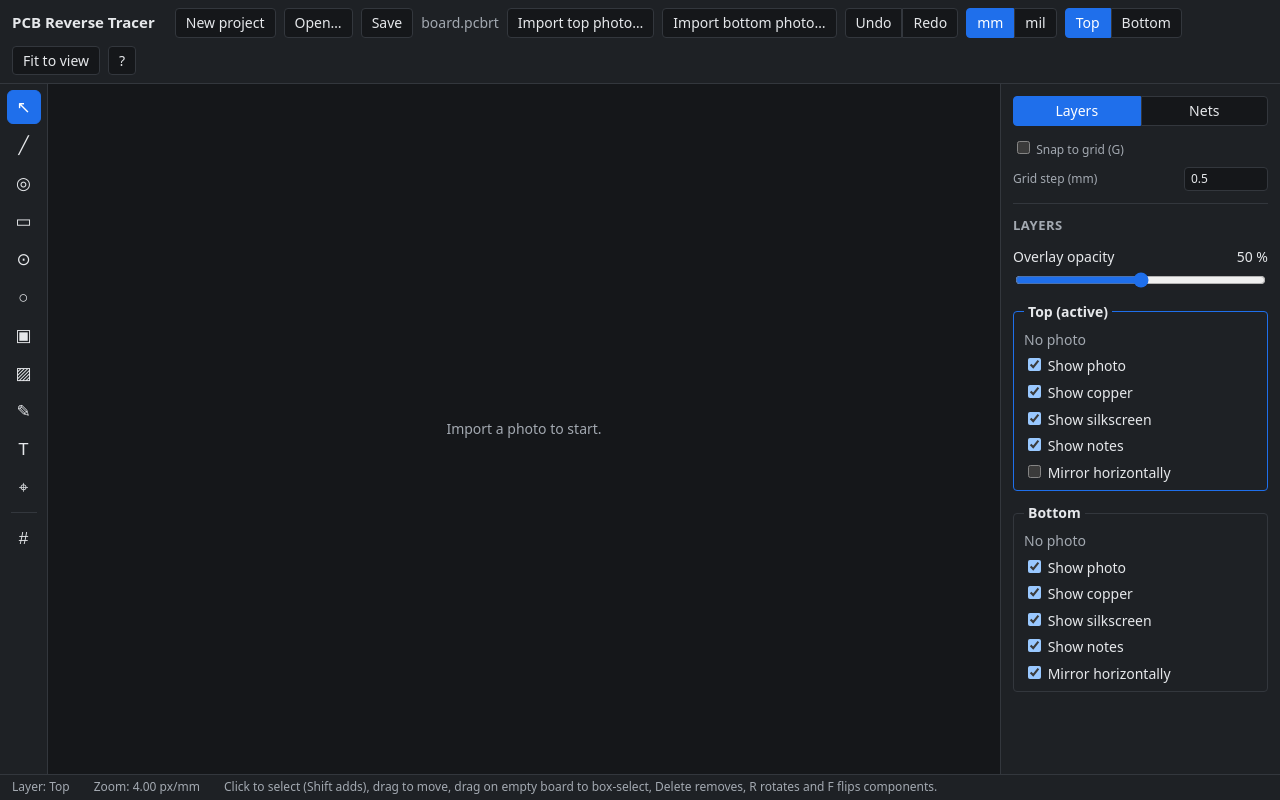
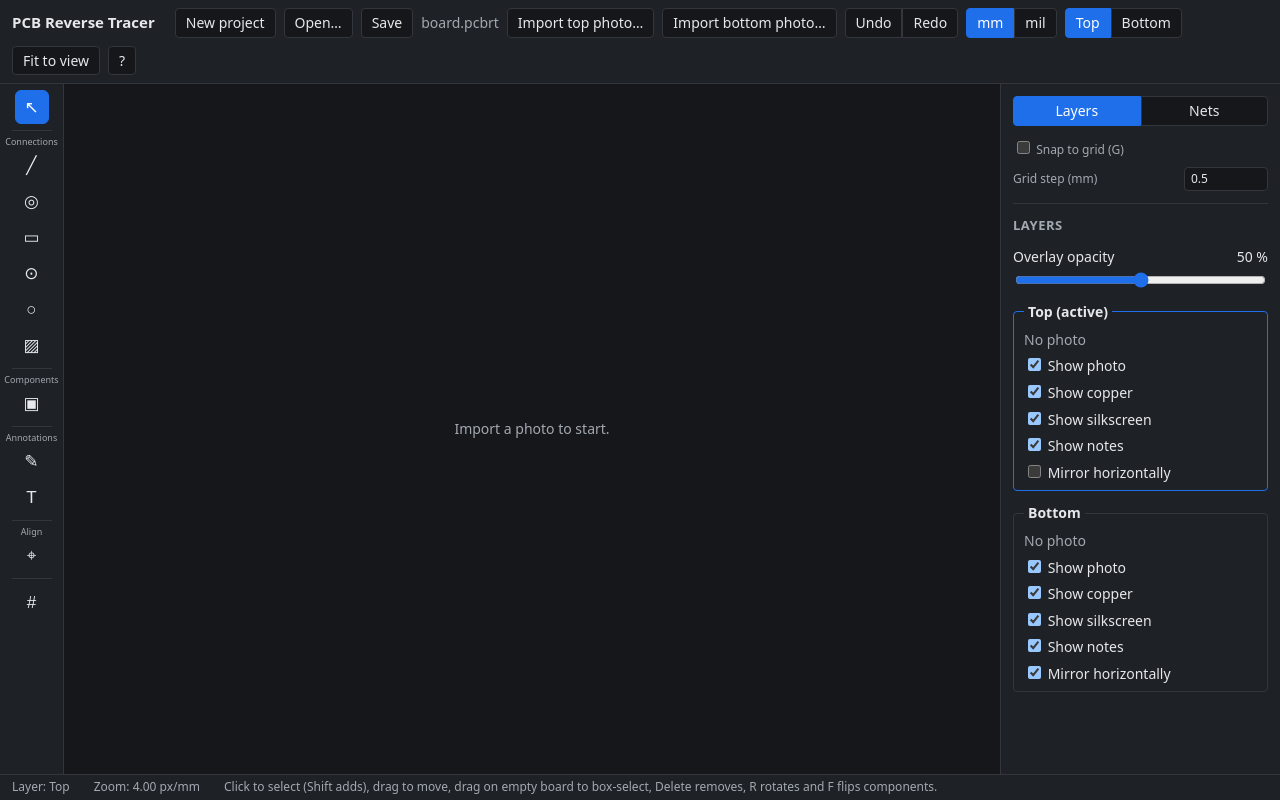
Before and after one commit to avid-david/PCBtrcr-gnireenigne, a React app: page / in a window 1280 px wide. Built offline with nearby package versions, Linux system fonts and the light colour scheme.

Commit message:
feat: show tools in labelled toolbar groups
Each tool declares its group when registered; groups without a tool (Measure until
M11) are not shown. Plane moves into Connections.

Co-Authored-By: Claude Opus 5.5 <noreply@anthropic.com>

```diff
--- a/src/tools/alignTool.ts
+++ b/src/tools/alignTool.ts
@@ -42,6 +42,7 @@ function step(state: AlignState, event: ToolEvent, ctx: ToolContext): ToolResult
 export const alignTool: Tool<AlignState> = {
   label: 'Align photos',
   shortcut: 'a',
+  group: 'align',
   cursor: 'crosshair',
   initial: INITIAL_ALIGN,
   step,
--- a/src/tools/component.ts
+++ b/src/tools/component.ts
@@ -85,6 +85,7 @@ const handlers: ToolHandlers<ComponentState> = {
 export const componentTool: Tool<ComponentState> = {
   label: 'Component',
   shortcut: 'u',
+  group: 'components',
   cursor: 'crosshair',
   initial: IDLE,
   step: handle(handlers),
--- a/src/tools/place.ts
+++ b/src/tools/place.ts
@@ -4,7 +4,14 @@ import type { Feature } from '../core/model/features';
 import type { LayerId } from '../core/model/project';
 import { snapToGrid } from './snap';
 import type { ToolSettings } from './settings';
-import { NO_OVERLAY, handle, stateOnly, type Tool, type ToolHandlers } from './tool';
+import {
+  NO_OVERLAY,
+  handle,
+  stateOnly,
+  type Tool,
+  type ToolGroup,
+  type ToolHandlers,
+} from './tool';
 
 /** Where the next feature would be placed (follows the cursor). */
 export interface PlaceState {
@@ -54,6 +61,7 @@ export interface PlaceToolInfo {
   readonly kind: PlacedKind;
   readonly label: string;
   readonly shortcut: string;
+  readonly group: ToolGroup;
   readonly hint: string;
 }
 
@@ -84,6 +92,7 @@ function placeTool(info: PlaceToolInfo): Tool<PlaceState> {
   return {
     label: info.label,
     shortcut: info.shortcut,
+    group: info.group,
     cursor: 'crosshair',
     initial: { cursor: null },
     step: handle(placeHandlers(info)),
@@ -108,6 +117,7 @@ export const viaTool = placeTool({
   kind: 'via',
   label: 'Via',
   shortcut: 'v',
+  group: 'connections',
   hint: 'Click to place a via (on both layers).',
 });
 
@@ -115,6 +125,7 @@ export const padTool = placeTool({
   kind: 'pad',
   label: 'Pad',
   shortcut: 'p',
+  group: 'connections',
   hint: 'Click to place a pad: SMD on the active layer, or through-hole on both.',
 });
 
@@ -122,6 +133,7 @@ export const pointTool = placeTool({
   kind: 'point',
   label: 'Connection point',
   shortcut: 'c',
+  group: 'connections',
   hint: 'Click to place a test point or wire attachment on the active layer.',
 });
 
@@ -129,6 +141,7 @@ export const holeTool = placeTool({
   kind: 'hole',
   label: 'Hole',
   shortcut: 'h',
+  group: 'connections',
   hint: 'Click to place a hole: plated holes connect both layers, mechanical ones do not.',
 });
 
@@ -136,6 +149,7 @@ export const textTool = placeTool({
   kind: 'text',
   label: 'Text',
   shortcut: 'x',
+  group: 'annotations',
   hint: 'Click to place a note (not part of the board). Edit its text in the side panel.',
 });
 
--- a/src/tools/polyline.ts
+++ b/src/tools/polyline.ts
@@ -107,6 +107,7 @@ const planeInfo: PolylineInfo = {
 export const planeTool: Tool<PolylineState> = {
   label: 'Plane',
   shortcut: 'l',
+  group: 'connections',
   cursor: 'crosshair',
   initial: IDLE,
   step: handle(polylineHandlers(planeInfo)),
@@ -157,6 +158,7 @@ const silkTextGhost = (s: PolylineState, ctx: ToolContext): ToolOverlay => ({
 export const silkTool: Tool<PolylineState> = {
   label: 'Silkscreen',
   shortcut: 'k',
+  group: 'annotations',
   cursor: 'crosshair',
   initial: IDLE,
   step: (s, e, ctx) =>
--- a/src/tools/registry.ts
+++ b/src/tools/registry.ts
@@ -14,7 +14,15 @@ import {
 import { planeTool, silkTool, type PolylineState } from './polyline';
 import type { ToolSettings } from './settings';
 import { selectTool, type SelectState } from './select';
-import type { Tool, ToolContext, ToolEvent, ToolOverlay, ToolResult } from './tool';
+import {
+  TOOL_GROUPS,
+  type Tool,
+  type ToolContext,
+  type ToolEvent,
+  type ToolGroup,
+  type ToolOverlay,
+  type ToolResult,
+} from './tool';
 import { traceTool, type TraceState } from './trace';
 
 /** The state type of every registered tool. Add a tool here and in `TOOLS`. */
@@ -25,8 +33,8 @@ export interface ToolStates {
   readonly pad: PlaceState;
   readonly point: PlaceState;
   readonly hole: PlaceState;
+  readonly plane: PolylineState;
   readonly component: ComponentState;
-  readonly plane: PolylineState;
   readonly silk: PolylineState;
   readonly text: PlaceState;
   readonly align: AlignState;
@@ -41,14 +49,14 @@ export const TOOLS: { readonly [K in ToolId]: Tool<ToolStates[K]> } = {
   pad: padTool,
   point: pointTool,
   hole: holeTool,
+  plane: planeTool,
   component: componentTool,
-  plane: planeTool,
   silk: silkTool,
   text: textTool,
   align: alignTool,
 };
 
-/** Toolbar order. */
+/** Toolbar order: grouped as in `TOOL_GROUPS`, in registration order within a group. */
 export const TOOL_ORDER: readonly ToolId[] = [
   'select',
   'trace',
@@ -56,12 +64,27 @@ export const TOOL_ORDER: readonly ToolId[] = [
   'pad',
   'point',
   'hole',
+  'plane',
   'component',
-  'plane',
   'silk',
   'text',
   'align',
 ];
+
+export interface ToolbarGroup {
+  readonly id: ToolGroup;
+  /** Caption above the group, or `null` for none (Select). */
+  readonly label: string | null;
+  readonly tools: readonly ToolId[];
+}
+
+/** The toolbar's groups with their tools; groups without a registered tool are left out. */
+export const toolbarGroups = (): readonly ToolbarGroup[] =>
+  TOOL_GROUPS.map((g) => ({
+    id: g.id,
+    label: g.label,
+    tools: TOOL_ORDER.filter((id) => TOOLS[id].group === g.id),
+  })).filter((g) => g.tools.length > 0);
 
 /** The active tool together with its state (the pair keeps their types in step). */
 export type ActiveTool = {
--- a/src/tools/select.ts
+++ b/src/tools/select.ts
@@ -172,6 +172,7 @@ const handlers: ToolHandlers<SelectState> = {
 export const selectTool: Tool<SelectState> = {
   label: 'Select',
   shortcut: 's',
+  group: 'select',
   cursor: 'default',
   initial: IDLE,
   step: handle(handlers),
--- a/src/tools/tool.ts
+++ b/src/tools/tool.ts
@@ -67,6 +67,18 @@ export const NO_OVERLAY: ToolOverlay = {
   box: null,
 };
 
+/** Toolbar groups (SPEC F7), in toolbar order. */
+export const TOOL_GROUPS = [
+  { id: 'select', label: null },
+  { id: 'connections', label: 'Connections' },
+  { id: 'components', label: 'Components' },
+  { id: 'annotations', label: 'Annotations' },
+  { id: 'measure', label: 'Measure' },
+  { id: 'align', label: 'Align' },
+] as const;
+
+export type ToolGroup = (typeof TOOL_GROUPS)[number]['id'];
+
 /**
  * An editing tool (SPEC F3): a small state machine with its own cursor, hint and Esc to cancel.
  * Tools are pure: they return commands and never touch the project themselves.
@@ -75,6 +87,8 @@ export interface Tool<S> {
   readonly label: string;
   /** Single key that selects the tool (shown in tooltips). */
   readonly shortcut: string;
+  /** Toolbar group the tool is shown in (SPEC F7). */
+  readonly group: ToolGroup;
   readonly cursor: 'default' | 'crosshair';
   readonly initial: S;
   step(state: S, event: ToolEvent, ctx: ToolContext): ToolResult<S>;
--- a/src/tools/trace.ts
+++ b/src/tools/trace.ts
@@ -92,6 +92,7 @@ const handlers: ToolHandlers<TraceState> = {
 export const traceTool: Tool<TraceState> = {
   label: 'Trace',
   shortcut: 't',
+  group: 'connections',
   cursor: 'crosshair',
   initial: IDLE,
   step: handle(handlers),
--- a/src/ui/Toolbar.tsx
+++ b/src/ui/Toolbar.tsx
@@ -1,5 +1,6 @@
 import type { MouseEvent } from 'react';
-import { TOOLS, TOOL_ORDER, type ToolId } from '../tools/registry';
+import { Fragment } from 'react';
+import { TOOLS, toolbarGroups, type ToolId } from '../tools/registry';
 import { useEditor, useEditorStore } from './store';
 
 /** Small glyphs for the narrow toolbar; the full name is in the tooltip and accessible name. */
@@ -21,16 +22,13 @@ const keepFocus = (e: MouseEvent) => {
   e.preventDefault();
 };
 
-/** Tool buttons (SPEC F3: a shortcut for every tool, shown in its tooltip) and grid snapping. */
-export function Toolbar() {
+const GROUPS = toolbarGroups();
+
+function ToolButton({ id }: { id: ToolId }) {
   const store = useEditorStore();
   const active = useEditor((s) => s.tool.id);
-  const grid = useEditor((s) => s.settings.grid.enabled);
   return (
-    <nav className="shell__toolbar" aria-label="Tools">
-      {TOOL_ORDER.map((id) => (
     <button
-          key={id}
       type="button"
       className="tool-button"
       aria-label={TOOLS[id].label}
@@ -44,6 +42,32 @@ export function Toolbar() {
     >
       {ICONS[id]}
     </button>
+  );
+}
+
+/**
+ * Tool buttons in labelled groups separated by a rule (SPEC F7; a shortcut for every tool, shown
+ * in its tooltip) and grid snapping.
+ */
+export function Toolbar() {
+  const store = useEditorStore();
+  const grid = useEditor((s) => s.settings.grid.enabled);
+  return (
+    <nav className="shell__toolbar" aria-label="Tools">
+      {GROUPS.map((group, index) => (
+        <Fragment key={group.id}>
+          {index > 0 ? <hr className="toolbar__separator" /> : null}
+          <div className="toolbar__group" role="group" aria-label={group.label ?? 'Select'}>
+            {group.label === null ? null : (
+              <span className="toolbar__caption" aria-hidden="true">
+                {group.label}
+              </span>
+            )}
+            {group.tools.map((id) => (
+              <ToolButton key={id} id={id} />
+            ))}
+          </div>
+        </Fragment>
       ))}
       <hr className="toolbar__separator" />
       <button
--- a/src/ui/theme.css
+++ b/src/ui/theme.css
@@ -43,7 +43,7 @@ body {
     'banner banner banner' auto
     'toolbar canvas panel' 1fr
     'status status status' auto
-    / 48px 1fr 280px;
+    / 64px 1fr 280px;
   height: 100%;
   min-width: 0;
 }
@@ -382,9 +382,23 @@ body {
   color: var(--color-on-accent);
 }
 
+.toolbar__group {
+  display: flex;
+  flex-direction: column;
+  align-items: center;
+  gap: 2px;
+}
+
+.toolbar__caption {
+  font-size: 9px;
+  line-height: 1;
+  color: var(--color-text-muted);
+  white-space: nowrap;
+}
+
 .toolbar__separator {
-  width: 26px;
-  margin: 4px 0;
+  width: 40px;
+  margin: 2px 0;
   border: 0;
   border-top: 1px solid var(--color-border);
 }
```
Also changed, not shown: src/tools/groups.test.ts (added, +22 -0 lines), src/ui/Toolbar.test.tsx (added, +32 -0 lines). Lines whose indentation alone changed are shown as unchanged.
